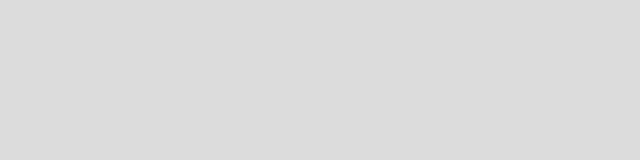
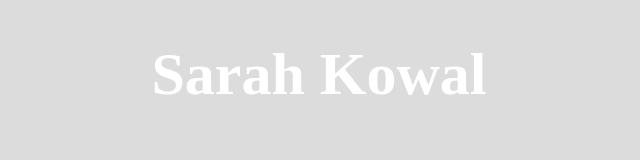
Before and after one commit to sakowal/sakowal.github.io, a plain HTML site: page index.html in a window 1280 px wide. Shown: the whole page, without its empty margins (321-961 px from the left). Drawn offline with Linux system fonts and the light colour scheme.

Commit message:
Update index.html

```diff
--- a/index.html
+++ b/index.html
@@ -1,8 +1,23 @@
+<!DOCTYPE html>
 <html><head><title>Sarah Kowal</title><style>
-
 
   body {
     background-color: #DCDCDC;
   }
 
+  .header {
+    text-align: center;
+    color: white;
+    font-size: 30px;
+  }
+
 </style><script>
+
+</script></head><body>
+
+  <div class="header">
+    <h1>Sarah Kowal<h1>
+  </div>
+
+
+</body></html>
```
